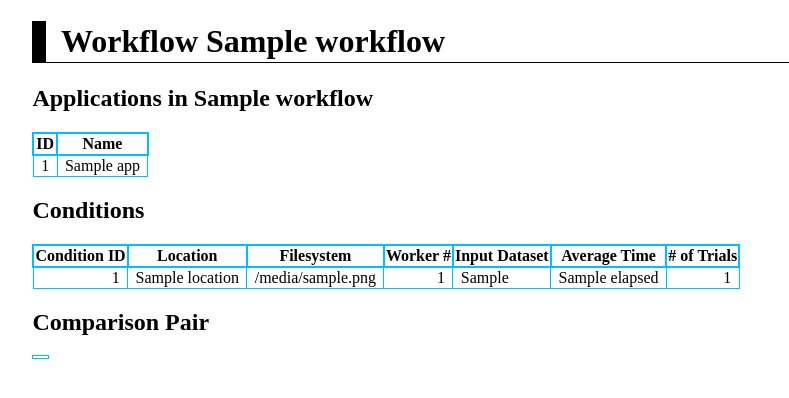
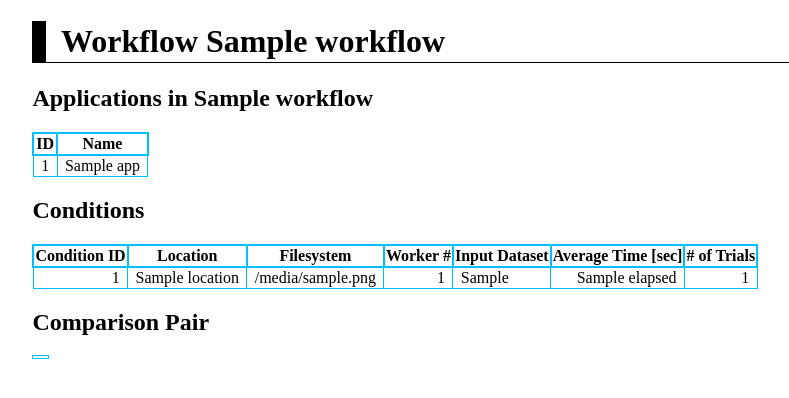
Before and after one commit to kabe/parp, a Django app: template parpview/viewer/templates/workflowinfo.html in a window 1280 px wide. Shown: the top 398 px of the page, without its empty margins (102-891 px from the left). Run offline with Django 3.2, Linux system fonts and the light colour scheme; the template is opened without the code that fills it: most values are stand-ins (such as "Sample title", 1, 10 or a date in 2020); parts of the project's set-up code (start-up, migrations or seed data) failed here and were passed over.

Commit message:
TIME type presentation debug

```diff
--- a/parpview/viewer/templates/workflowinfo.html
+++ b/parpview/viewer/templates/workflowinfo.html
@@ -31,7 +31,7 @@
             <th>Filesystem</th>
             <th>Worker #</th>
             <th>Input Dataset</th>
-            <th>Average Time</th>
+            <th>Average Time [sec]</th>
             <th># of Trials</th>
           </tr>
           {% for cond in conds %}
--- a/parpview/viewer/views.py
+++ b/parpview/viewer/views.py
@@ -904,7 +904,7 @@ SELECT
   wfc.worker_num worker_num,
   wfc.input_dataset input_dataset,
   COUNT(*) num_trials,
-  AVG(wft.elapsed_time) elapsed
+  AVG(TIME_TO_SEC(wft.elapsed_time)) elapsed
 FROM
   workflow_trial AS wft,
   workflow AS wf,
@@ -916,6 +916,8 @@ WHERE
 GROUP BY wft.workflow_condition
 """, wf)
     conds = cursor.fetchall()
+    print "conds"
+    print conds
 
     return render_to_response(
         'workflowinfo.html',
```
